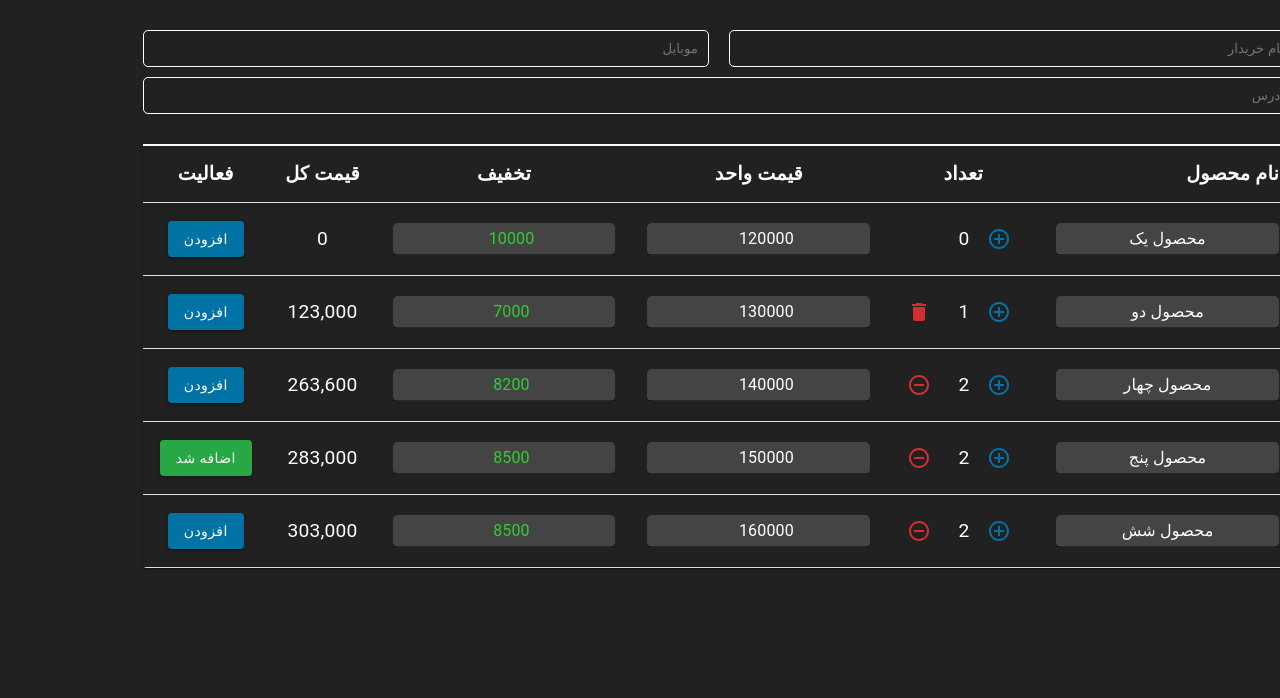
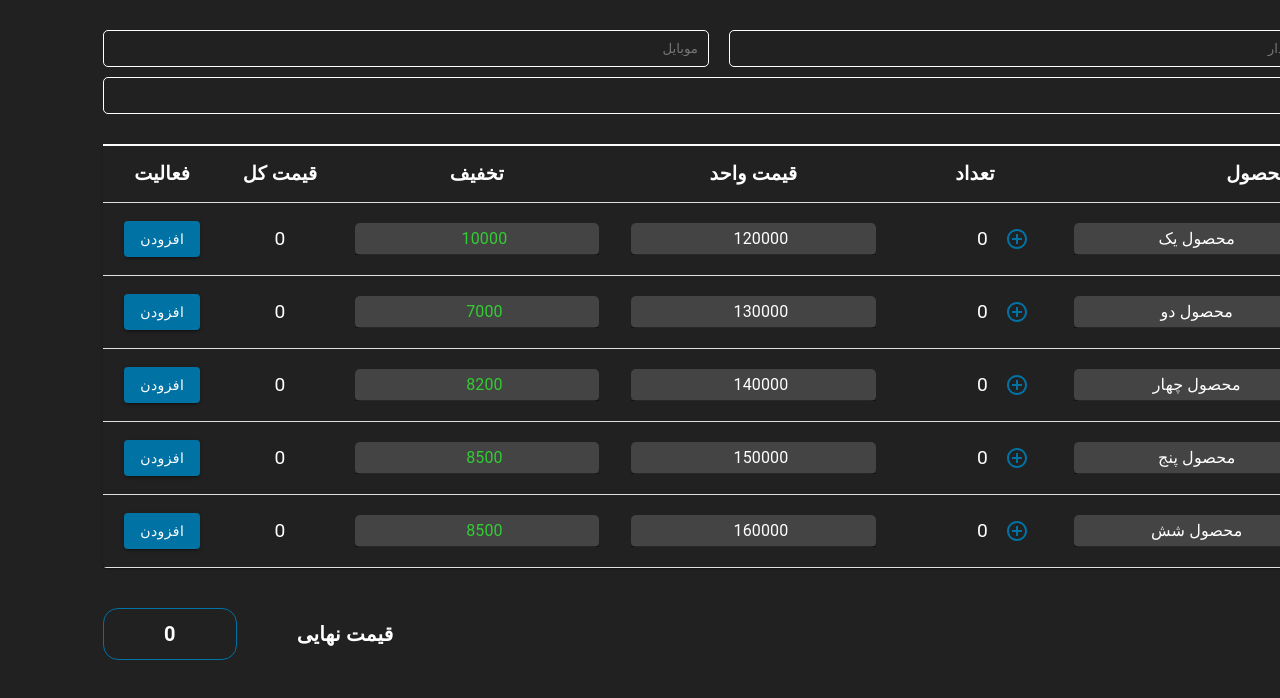
Before and after one commit to sorez94/sample-code, a React (Vite) app: page / in a window 1280 px wide. Shown: the top 698 px of the page. Built offline with nearby package versions, Linux system fonts and the light colour scheme.

Commit message:
Update App.tsx

```diff
--- a/src/App.tsx
+++ b/src/App.tsx
@@ -1,5 +1,15 @@
 import {useState} from "react";
-import {Container, Paper, Table, TableBody, TableCell, TableContainer, TableHead, TableRow,} from "@mui/material";
+import {
+    Container,
+    Paper,
+    Table,
+    TableBody,
+    TableCell,
+    TableContainer,
+    TableHead,
+    TableRow,
+    Typography,
+} from "@mui/material";
 import {Form, Formik} from "formik";
 import * as Yup from "yup";
 import InputField from "./components/InputField.tsx";
@@ -8,41 +18,41 @@ import ProductRow from "./components/ProductRow.tsx";
 const App = () => {
     const [products, setProducts] = useState([
         {id: 1, name: "محصول یک", count: 0, unitPrice: 120000, discount: 10000, added: false},
-        {id: 2, name: "محصول دو", count: 1, unitPrice: 130000, discount: 7000, added: false},
-        {id: 3, name: "محصول چهار", count: 2, unitPrice: 140000, discount: 8200, added: false},
-        {id: 4, name: "محصول پنج", count: 2, unitPrice: 150000, discount: 8500, added: true},
-        {id: 5, name: "محصول شش", count: 2, unitPrice: 160000, discount: 8500, added: false},
+        {id: 2, name: "محصول دو", count: 0, unitPrice: 130000, discount: 7000, added: false},
+        {id: 3, name: "محصول چهار", count: 0, unitPrice: 140000, discount: 8200, added: false},
+        {id: 4, name: "محصول پنج", count: 0, unitPrice: 150000, discount: 8500, added: false},
+        {id: 5, name: "محصول شش", count: 0, unitPrice: 160000, discount: 8500, added: false},
     ]);
 
     const validationSchema = Yup.object({
         buyerName: Yup.string().required("نام خریدار الزامی است"),
         mobile: Yup.string()
-            .matches(/^91\d{8}$/, "شماره موبایل باید به صورت 9190719287 باشد")
+            .matches(/^09(1[0-9]|3[1-9]|2[1-9])-?[0-9]{3}-?[0-9]{4}$/, "شماره موبایل باید به صورت 9190719287 باشد")
             .required("موبایل الزامی است"),
         address: Yup.string().required("آدرس الزامی است"),
     });
 
-    const handleInputChange = (id:number, field: string, value:any) => {
+    const handleInputChange = (id: number, field: string, value: any) => {
         setProducts(prev => prev.map(product => product.id === id ? {...product, [field]: value} : product));
     };
 
-    const handleAdd = (id:number) => {
+    const handleAdd = (id: number) => {
         setProducts(prev => prev.map(product => product.id === id ? {...product, count: product.count + 1} : product));
     };
 
-    const handleRemove = (id:number) => {
+    const handleRemove = (id: number) => {
         setProducts(prev => prev.map(product => product.id === id && product.count > 0 ? {
             ...product,
             count: product.count - 1
         } : product));
     };
 
-    const toggleAddButton = (id:number) => {
+    const toggleAddButton = (id: number) => {
         setProducts(prev => prev.map(product => product.id === id ? {...product, added: !product.added} : product));
     };
 
     return (
-        <Container maxWidth="lg" style={{marginTop: "30px", color: "#fff"}}>
+        <Container maxWidth="xl" style={{marginTop: "30px", color: "#fff"}}>
             <Formik
                 initialValues={{buyerName: "", mobile: "", address: ""}}
                 validationSchema={validationSchema}
@@ -110,6 +120,10 @@ const App = () => {
                     </TableBody>
                 </Table>
             </TableContainer>
+            <div style={{display: 'flex', justifyContent: 'end', alignItems: 'center', marginTop: '30px'}}>
+                <Typography style={{margin: '10px 50px', padding: 10, fontSize: 20, fontWeight: 'bold'}}> قیمت نهایی </Typography>
+                <Typography style={{border: '1px solid #0073A4', margin: '10px 0px', padding: '10px 60px' , borderRadius: 15, fontSize: 20, fontWeight: 'bold'}}> {products.map(product => (product.unitPrice - product.discount) * product.count).reduce((a, sum) => a + sum, 0)} </Typography>
+            </div>
         </Container>
     );
 };
```
